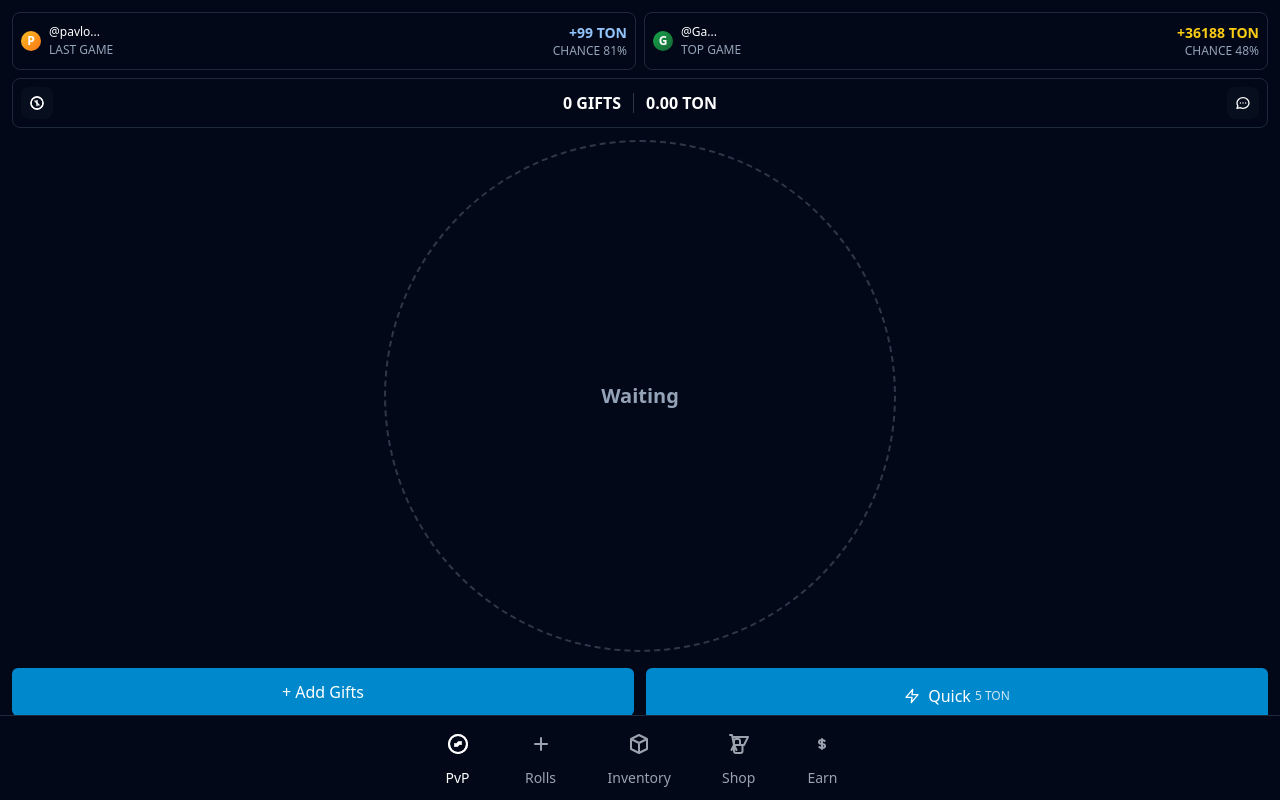
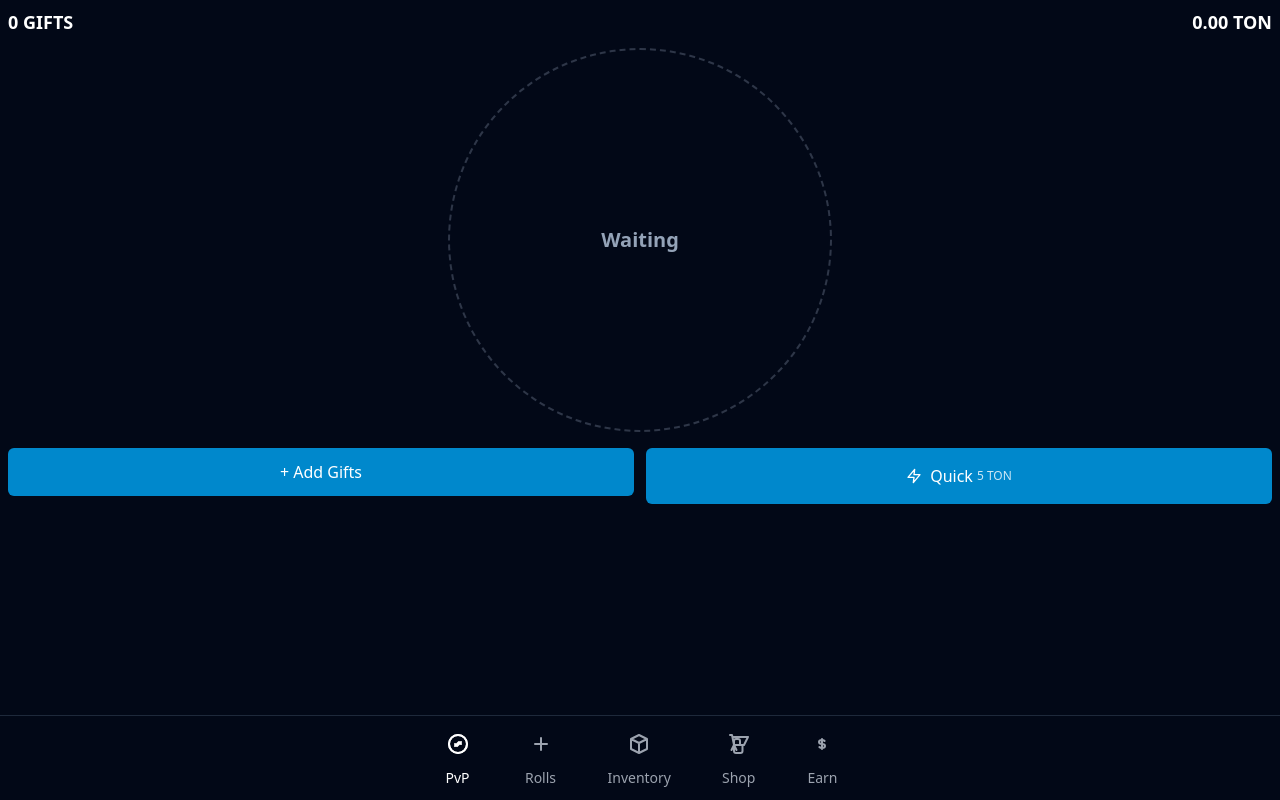
Before and after one commit to SOLEIIL/gift-tournament, a React (Vite) app: page / in a window 1280 px wide. Built offline with nearby package versions, Linux system fonts and the light colour scheme.

Commit message:
Simplify interface to match local version - compact design

```diff
--- a/src/components/Lobby.tsx
+++ b/src/components/Lobby.tsx
@@ -313,7 +313,7 @@ export const Lobby: React.FC<LobbyProps> = ({
   };
 
   return (
-    <div className="min-h-screen bg-background p-3">
+    <div className="min-h-screen bg-background p-2">
       {/* Test Panel Button - Fixed Position */}
       <div className="fixed bottom-4 right-4 z-50">
         <Button
@@ -326,98 +326,17 @@ export const Lobby: React.FC<LobbyProps> = ({
         </Button>
       </div>
 
-                  {/* Last Game & Top Game Cards */}
-            <div className="flex gap-2 mb-2">
-              {/* Last Game Card */}
-              <div className="flex-1 bg-card border border-border rounded-lg p-2">
-                <div className="flex items-center justify-between min-h-[40px]">
-                  <div className="flex items-center gap-2">
-                    <div className="w-5 h-5 bg-gradient-to-br from-amber-400 to-orange-500 rounded-full flex items-center justify-center flex-shrink-0">
-                      <span className="text-white font-bold text-xs">
-                        {lastGameStats?.winner?.shortName?.charAt(0) || 'P'}
-                      </span>
-                    </div>
-                    <div className="flex flex-col min-w-0 gap-0.5">
-                      <p className="font-medium text-white text-xs truncate">
-                        {lastGameStats?.winner ? `@${lastGameStats.winner.shortName}...` : '@pavlo...'}
-                      </p>
-                      <p className="text-xs text-muted-foreground">LAST GAME</p>
-                    </div>
-                  </div>
-                  <div className="flex flex-col items-end justify-center ml-2 gap-0.5">
-                    <p className="text-sm font-semibold text-blue-300 leading-tight">
-                      {lastGameStats ? `+${lastGameStats.winnerGain} TON` : '+99 TON'}
-                    </p>
-                    <p className="text-xs text-muted-foreground leading-tight">
-                      {lastGameStats ? `CHANCE ${Math.round(lastGameStats.winnerChance)}%` : 'CHANCE 81%'}
-                    </p>
-                  </div>
-                </div>
-              </div>
-
-              {/* Top Game Card */}
-              <div className="flex-1 bg-card border border-border rounded-lg p-2">
-                <div className="flex items-center justify-between min-h-[40px]">
-                  <div className="flex items-center gap-2">
-                    <div className="w-5 h-5 bg-gradient-to-br from-green-600 to-green-800 rounded-full flex items-center justify-center flex-shrink-0">
-                      <span className="text-white font-bold text-xs">
-                        {topGameStats?.winner?.shortName?.charAt(0) || 'G'}
-                      </span>
-                    </div>
-                    <div className="flex flex-col min-w-0 gap-0.5">
-                      <p className="font-medium text-white text-xs truncate">
-                        {topGameStats?.winner ? `@${topGameStats.winner.shortName}...` : '@Ga...'}
-                      </p>
-                      <p className="text-xs text-muted-foreground">TOP GAME</p>
-                    </div>
-                  </div>
-                  <div className="flex flex-col items-end justify-center ml-2 gap-0.5">
-                    <p className="text-sm font-semibold text-yellow-400 leading-tight">
-                      {topGameStats ? `+${topGameStats.winnerGain} TON` : '+36188 TON'}
-                    </p>
-                    <p className="text-xs text-muted-foreground leading-tight">
-                      {topGameStats ? `CHANCE ${Math.round(topGameStats.winnerChance)}%` : 'CHANCE 48%'}
-                    </p>
-                  </div>
-                </div>
-              </div>
-            </div>
-
-      {/* Game Status Bar */}
-      <div className="bg-card border border-border rounded-lg p-2 mb-3">
-        <div className="flex items-center justify-between">
-          {/* History Button */}
-          <div
-            className="p-2 bg-muted/20 rounded-lg cursor-pointer hover:bg-muted/30 transition-colors"
-            onClick={() => setShowHistory(true)}
-          >
-            <svg className="h-4 w-4 text-white" fill="none" stroke="currentColor" viewBox="0 0 24 24">
-              <path strokeLinecap="round" strokeLinejoin="round" strokeWidth={2} d="M12 8v4l3 3m6-3a9 9 0 11-18 0 9 9 0 0118 0z" />
-              <path strokeLinecap="round" strokeLinejoin="round" strokeWidth={2} d="M12 8v4l3 3m6-3a9 9 0 11-18 0 9 9 0 0118 0z" transform="rotate(180 12 12)" />
-            </svg>
-          </div>
-
-          {/* Game Stats */}
-          <div className="flex items-center gap-3">
+      {/* Simple Game Stats */}
+      <div className="flex items-center justify-between mb-3">
         <div className="text-center">
-              <span className="text-base font-semibold text-white">
+          <span className="text-lg font-semibold text-white">
             {players.reduce((total, player) => total + player.nfts.length, 0)} GIFTS
           </span>
         </div>
-            <div className="w-px h-5 bg-muted-foreground/30"></div>
         <div className="text-center">
-              <span className="text-base font-semibold text-white">
+          <span className="text-lg font-semibold text-white">
             {pot.toFixed(2)} TON
           </span>
-            </div>
-          </div>
-
-          {/* Chat Button */}
-          <div className="p-2 bg-muted/20 rounded-lg cursor-pointer hover:bg-muted/30 transition-colors">
-            <svg className="h-4 w-4 text-white" fill="none" stroke="currentColor" viewBox="0 0 24 24">
-              <path strokeLinecap="round" strokeLinejoin="round" strokeWidth={2} d="M8 12h.01M12 12h.01M16 12h.01M21 12c0 4.418-4.03 8-9 8a9.863 9.863 0 01-4.255-.949L3 20l1.395-3.72C3.512 15.042 3 13.574 3 12c0-4.418 4.03-8 9-8s9 3.582 9 8z" />
-            </svg>
-          </div>
         </div>
       </div>
 
@@ -429,7 +348,7 @@ export const Lobby: React.FC<LobbyProps> = ({
           <div className="relative w-full max-w-4xl mx-auto">
                          {/* Arena Circle */}
                           <div className={`
-                w-80 h-80 sm:w-96 sm:h-96 lg:w-[28rem] lg:h-[28rem] xl:w-[32rem] xl:h-[32rem] mx-auto border-2 border-dashed border-muted-foreground/30 rounded-full
+                w-64 h-64 sm:w-80 sm:h-80 lg:w-96 lg:h-96 xl:w-[24rem] xl:h-[24rem] mx-auto border-2 border-dashed border-muted-foreground/30 rounded-full
                 flex items-center justify-center transition-all duration-1000
                 ${tournamentPhase === 'running' ? 'animate-pulse border-red-400' : ''}
                 ${tournamentPhase === 'finished' ? 'border-green-400 scale-90' : ''}
@@ -818,12 +737,12 @@ export const Lobby: React.FC<LobbyProps> = ({
 
       {/* Players - Only show when players have deposited gifts */}
       {players.filter(p => p.nfts.length > 0).length > 0 && (
-        <div className="bg-card border border-border rounded-lg p-4 mb-6 pb-16" style={{ borderBottomWidth: '2px' }}>
-          <div className="flex items-center justify-between mb-4">
-            <h3 className="text-lg font-semibold">Players</h3>
-            <span className="text-sm text-muted-foreground">Game #{gameNumber}</span>
+        <div className="bg-card border border-border rounded-lg p-3 mb-4">
+          <div className="flex items-center justify-between mb-2">
+            <h3 className="text-base font-semibold">Players</h3>
+            <span className="text-xs text-muted-foreground">Game #{gameNumber}</span>
           </div>
-          <div className="space-y-3">
+          <div className="space-y-2">
             {players
               .filter(p => p.nfts.length > 0)
               .sort((a, b) => {
@@ -834,23 +753,23 @@ export const Lobby: React.FC<LobbyProps> = ({
                 return b.totalValue - a.totalValue;
               })
               .map((player) => (
-                <div key={player.id} className="flex items-center justify-between p-3 bg-muted/20 rounded-lg cursor-pointer hover:bg-muted/30 transition-colors" onClick={() => setSelectedPlayer(player)}>
-                  <div className="flex items-center gap-3">
-                    <div className="w-10 h-10 bg-ton/20 rounded-full flex items-center justify-center">
-                      <span className="font-bold text-ton">{player.shortName}</span>
+                <div key={player.id} className="flex items-center justify-between p-2 bg-muted/20 rounded-lg cursor-pointer hover:bg-muted/30 transition-colors" onClick={() => setSelectedPlayer(player)}>
+                  <div className="flex items-center gap-2">
+                    <div className="w-8 h-8 bg-ton/20 rounded-full flex items-center justify-center">
+                      <span className="font-bold text-ton text-sm">{player.shortName}</span>
                     </div>
                     <div>
-                      <p className="font-medium">
+                      <p className="font-medium text-sm">
                         {player.id === currentPlayer.id ? 'You' : player.name}
                       </p>
-                      <p className="text-sm text-muted-foreground">
+                      <p className="text-xs text-muted-foreground">
                         {player.nfts.length} gift{player.nfts.length !== 1 ? 's' : ''}
                       </p>
                     </div>
                   </div>
                   <div className="text-right">
-                    <p className="font-semibold text-ton">{player.totalValue} TON</p>
-                    <p className="text-sm text-muted-foreground">
+                    <p className="font-semibold text-ton text-sm">{player.totalValue} TON</p>
+                    <p className="text-xs text-muted-foreground">
                       {player.winChance.toFixed(1)}% chance
                     </p>
                   </div>
```
Lines whose indentation alone changed are shown as unchanged.
